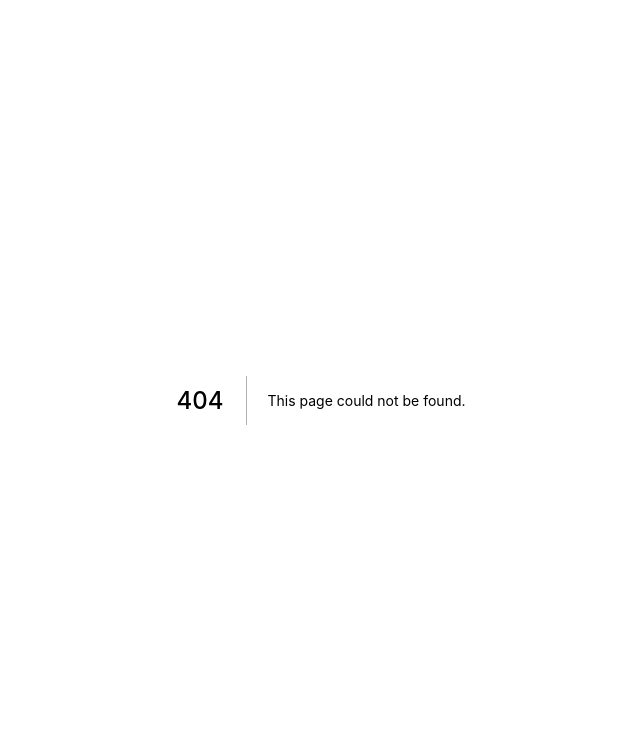
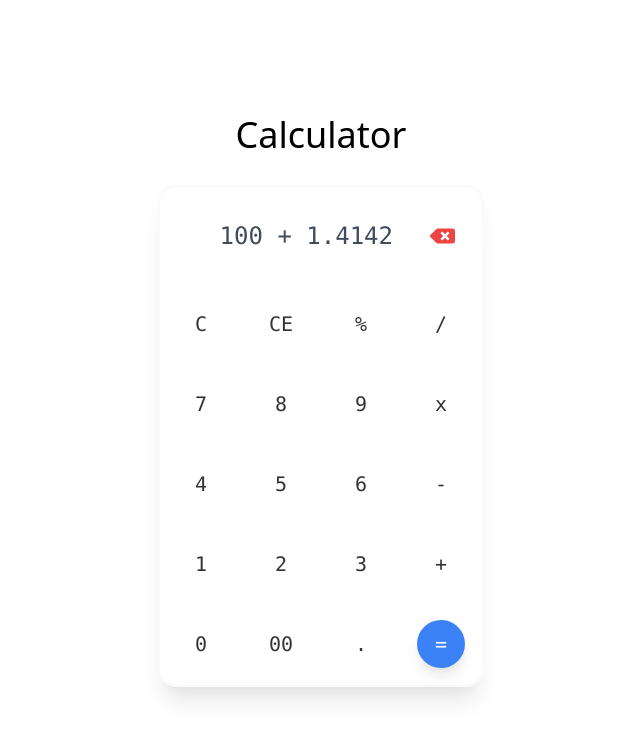
Before and after one commit to sunya9/daily-ui, a Next.js app: page /ui/4-calculator in a window 1280 px wide. Before the commit this address had no page. Shown: the top 738 px of the page, without its empty margins (319-959 px from the left). Built offline with nearby package versions, Linux system fonts and the light colour scheme; what @tailwindcss/typography would draw is missing.

Commit message:
feat: add calculator

```diff
--- /dev/null
+++ b/src/pages/ui/4-calculator.tsx
@@ -0,0 +1,119 @@
+import { faBackspace } from "@fortawesome/free-solid-svg-icons";
+import { FontAwesomeIcon } from "@fortawesome/react-fontawesome";
+import Head from "next/head";
+
+interface ButtonProps {
+  cols?: number;
+  className?: string;
+  textColor?: string;
+}
+
+const Button: React.FC<ButtonProps> = (props) => {
+  return (
+    <div className={`flex-1 ${props.className}`}>
+      <button
+        type="button"
+        className={`
+          font-mono
+          focus:outline-none
+          focus:ring-4
+          ring-gray-500
+          ring-opacity-10
+          text-xl
+          ${
+            props.textColor ??
+            "text-black text-opacity-80 hover:text-opacity-70"
+          }
+          relative
+          focus:z-10
+          flex
+          w-20
+          h-20
+          justify-center
+          mx-auto
+          rounded-xl
+          items-center`}
+      >
+        {props.children}
+      </button>
+    </div>
+  );
+};
+
+const Calculator = () => {
+  return (
+    <>
+      <Head>
+        <title>3. Calculator</title>
+      </Head>
+      <div className="container mx-auto">
+        <div className="h-screen flex flex-col justify-center items-center">
+          <h1 className="text-center text-4xl mb-8">Calculator</h1>
+          <div className="shadow-xl border border-gray-200 border-opacity-10 rounded-2xl ring-2 ring-gray-50">
+            <div className="flex flex-row font-mono">
+              <div className="text-2xl w-3/4 text-right px-2 py-8 text-gray-700 text-opacity-95">
+                100 + 1.4142
+              </div>
+              <button
+                type="button"
+                className="w-1/4
+                focus:outline-none
+                border
+                border-white
+                border-opacity-10
+                focus:ring-4
+                ring-gray-500
+                ring-opacity-50
+                text-red-500
+                text-xl
+                text-center"
+              >
+                <div className="w-20 h-20 m-auto flex justify-center items-center">
+                  <FontAwesomeIcon icon={faBackspace} />
+                </div>
+              </button>
+            </div>
+            <div className="">
+              <div className="flex flex-row flex-nowrap">
+                <Button>C</Button>
+                <Button>CE</Button>
+                <Button>%</Button>
+                <Button>/</Button>
+              </div>
+              <div className="flex flex-row flex-nowrap">
+                <Button>7</Button>
+                <Button>8</Button>
+                <Button>9</Button>
+                <Button>x</Button>
+              </div>
+              <div className="flex flex-row flex-nowrap">
+                <Button>4</Button>
+                <Button>5</Button>
+                <Button>6</Button>
+                <Button>-</Button>
+              </div>
+              <div className="flex flex-row flex-nowrap">
+                <Button>1</Button>
+                <Button>2</Button>
+                <Button>3</Button>
+                <Button>+</Button>
+              </div>
+              <div className="flex flex-row flex-nowrap">
+                <Button>0</Button>
+                <Button>00</Button>
+                <Button>.</Button>
+                <Button textColor="text-white">
+                  <div className="h-12 w-12 rounded-full bg-blue-500 flex justify-center items-center shadow-lg hover:bg-blue-400">
+                    =
+                  </div>
+                </Button>
+              </div>
+            </div>
+          </div>
+        </div>
+      </div>
+    </>
+  );
+};
+
+export default Calculator;
```
